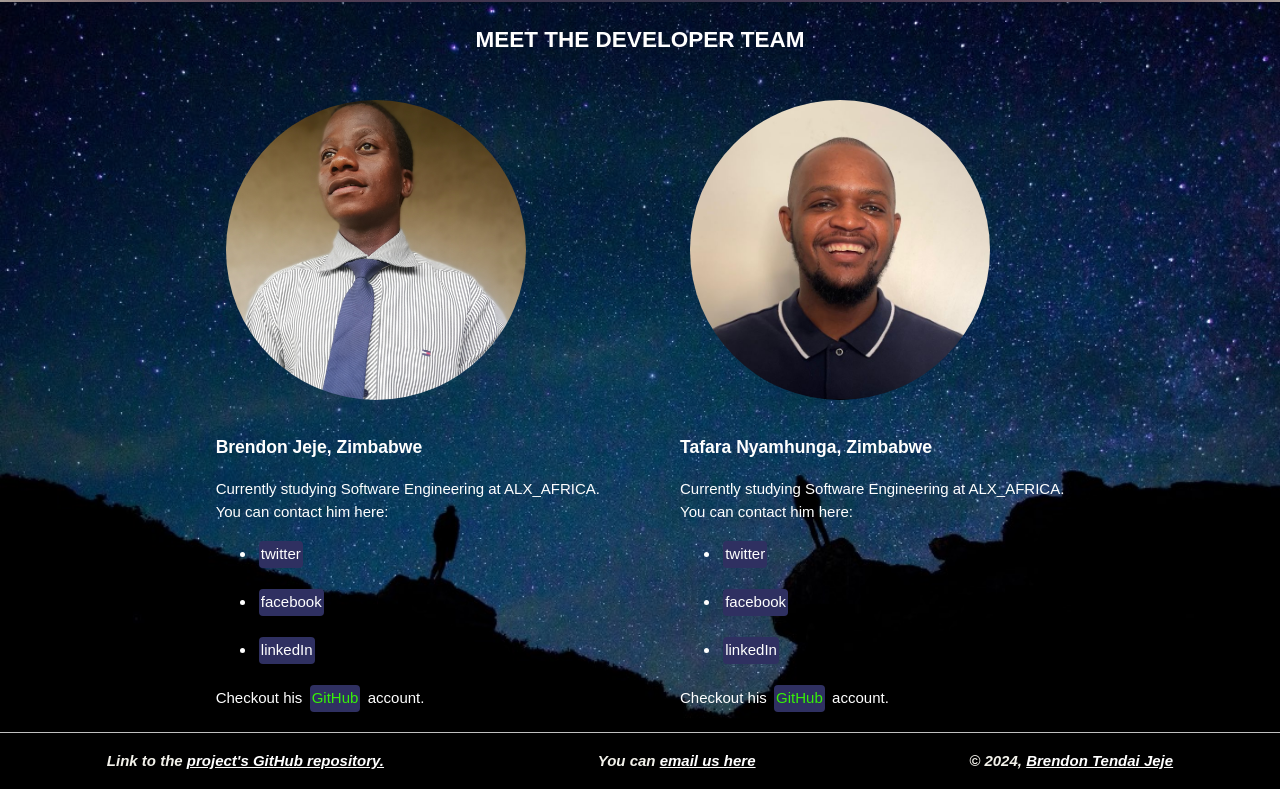
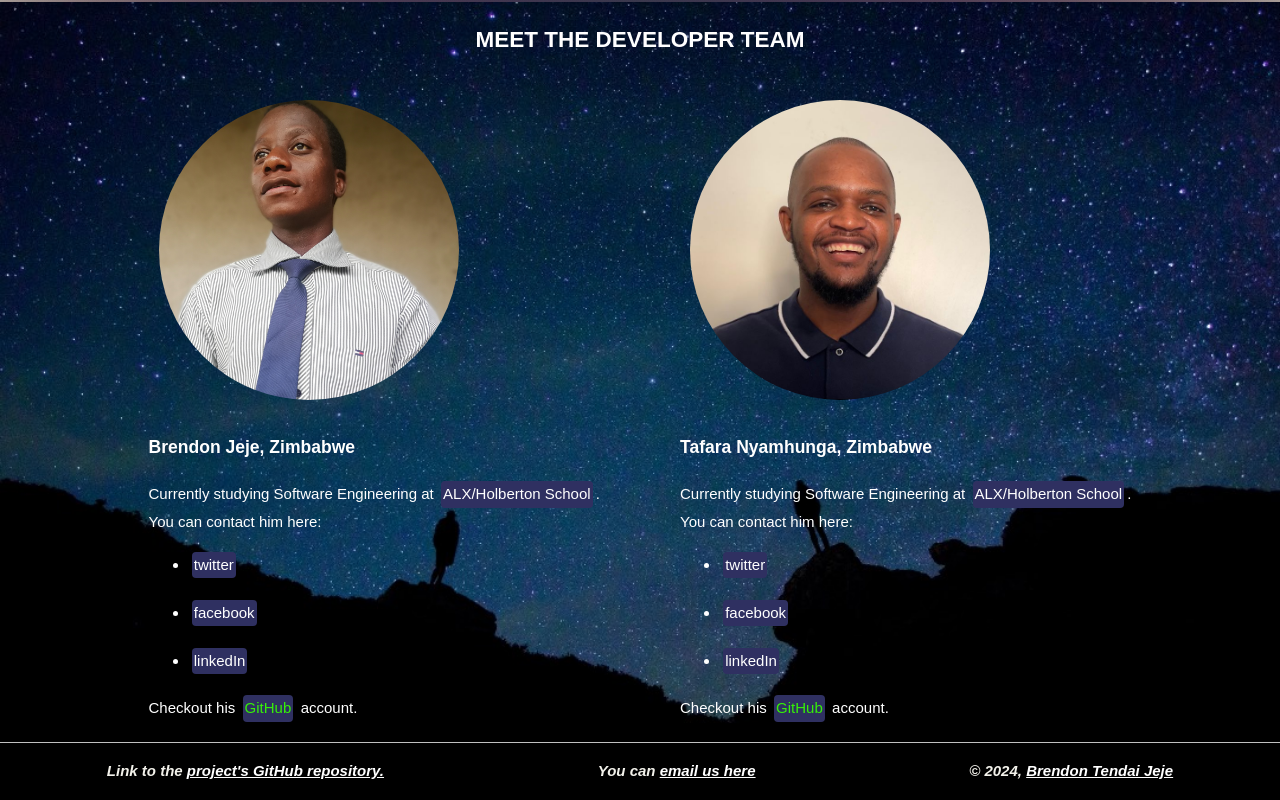
Before and after one commit to Brendon45/3D_Shooter_Page, a plain HTML site: page index.html in a window 1280 px wide. Shown: the part 1140-1940 px from the top of the page. Drawn offline with Linux system fonts and the light colour scheme.

Commit message:
Initial commit

```diff
--- a/index.html
+++ b/index.html
@@ -78,7 +78,7 @@
             <img src="images/Tendai.jpg" alt="Picture of Brendon Jeje">
             <figcaption class="btn">
               <h3>Brendon Jeje, Zimbabwe</h3>
-              Currently studying Software Engineering at ALX_AFRICA. <br>
+              Currently studying Software Engineering at <a href="https://www.alxafrica.com">ALX/Holberton School</a>.<br>
               You can contact him here:
               <ul class="Explore">
                 <li>
@@ -107,7 +107,7 @@
             <img src="images/Tafara.jpg" alt="Picture of Tafara Nyamhunga">
             <figcaption class="btn">
               <h3>Tafara Nyamhunga, Zimbabwe</h3>
-              Currently studying Software Engineering at ALX_AFRICA. <br>
+              Currently studying Software Engineering at <a href="https://www.alxafrica.com">ALX/Holberton School</a>.<br>
               You can contact him here:
               <ul>
                 <li><a href="https://x.com/tafaranyamhunga" target="_blank"
```
